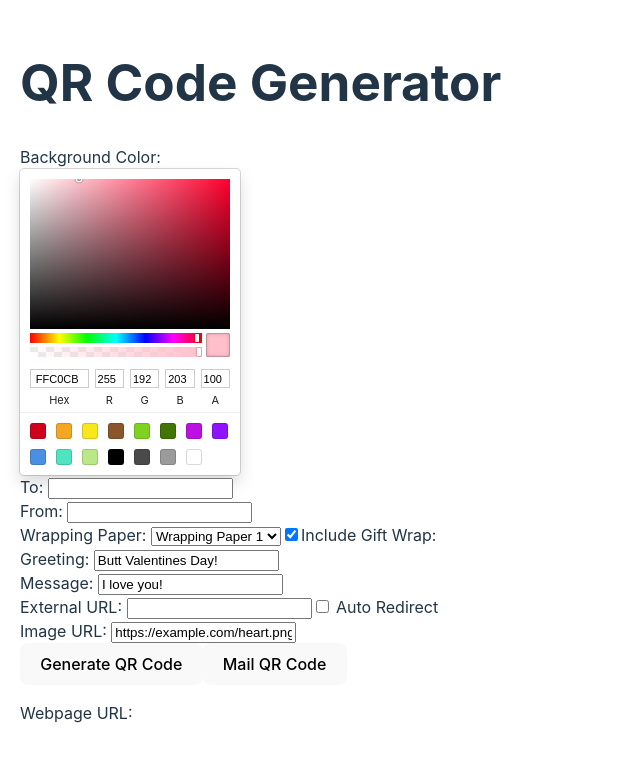
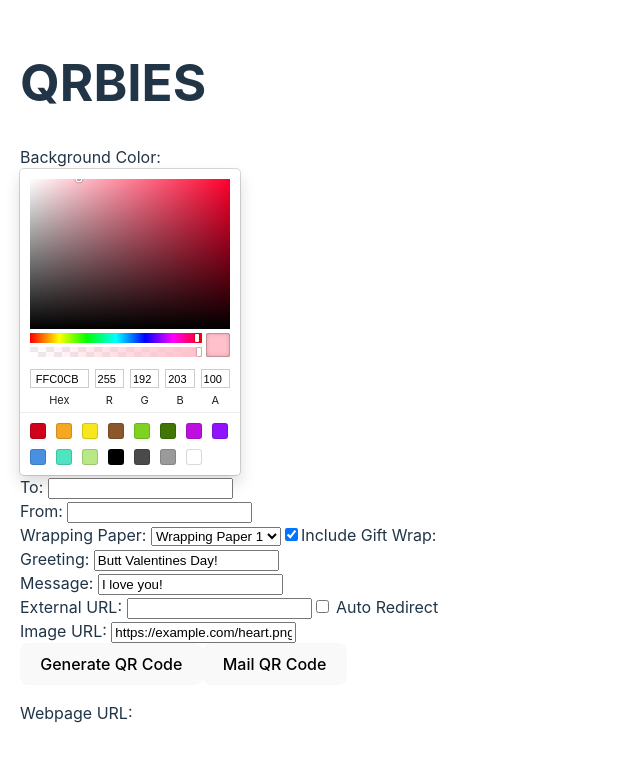
Before and after one commit to robertbolkan/qrgenerator, a React (Vite) app: page / in a window 1280 px wide. Shown: the top 762 px of the page, without its empty margins (0-640 px from the left). Built offline with nearby package versions, Linux system fonts and the light colour scheme.

Commit message:
changed title

```diff
--- a/src/QRCodeGenerator.jsx
+++ b/src/QRCodeGenerator.jsx
@@ -49,7 +49,7 @@ const QRCodeGenerator = () => {
 
   return (
     <div>
-      <h1>QR Code Generator</h1>
+      <h1>QRBIES</h1>
       <div>
         <label htmlFor="bgColor">Background Color: </label>
         <SketchPicker
```
